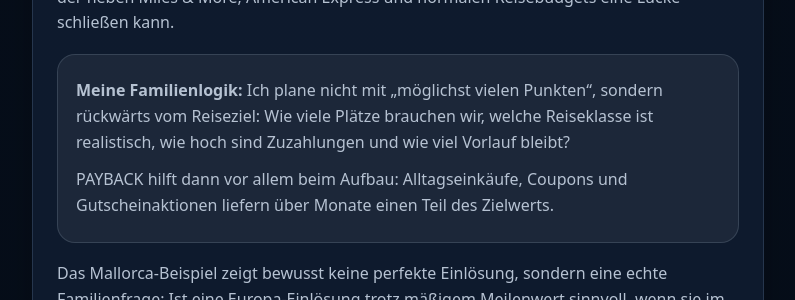
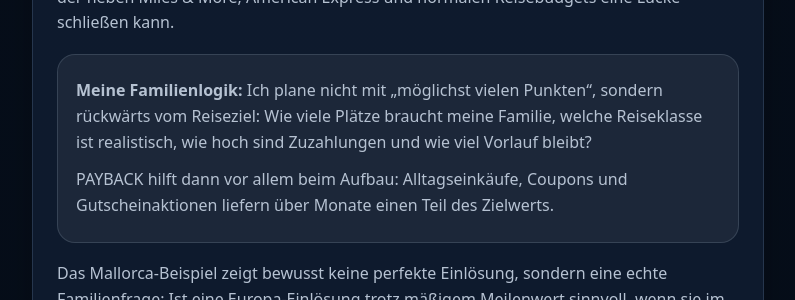
Before and after one commit to Praemienflug-Planer/miles-planer, a Jekyll site: the page built from meilen-sammeln/payback/index.html, in a window 1280 px wide and 900 px high, scrolled down 7485 px. Shown: the part 181-481 px from the top of the window, without its empty margins (68-863 px from the left). Built offline with Jekyll 4.4.1, drawn with Linux system fonts in a browser that asks for light colours.

Commit message:
Use first-person family voice in PAYBACK example

```diff
--- a/_includes/payback/familienbeispiel.html
+++ b/_includes/payback/familienbeispiel.html
@@ -3,7 +3,7 @@
   <h2>PAYBACK als Baustein für Familienreisen</h2>
   <p>Für vier Personen ist PAYBACK selten die komplette Lösung. Ich sehe es eher als Baustein, der neben Miles &amp; More, American Express und normalen Reisebudgets eine Lücke schließen kann.</p>
   <div class="answer-box">
-    <p><strong>Meine Familienlogik:</strong> Ich plane nicht mit „möglichst vielen Punkten“, sondern rückwärts vom Reiseziel: Wie viele Plätze brauchen wir, welche Reiseklasse ist realistisch, wie hoch sind Zuzahlungen und wie viel Vorlauf bleibt?</p>
+    <p><strong>Meine Familienlogik:</strong> Ich plane nicht mit „möglichst vielen Punkten“, sondern rückwärts vom Reiseziel: Wie viele Plätze braucht meine Familie, welche Reiseklasse ist realistisch, wie hoch sind Zuzahlungen und wie viel Vorlauf bleibt?</p>
     <p>PAYBACK hilft dann vor allem beim Aufbau: Alltagseinkäufe, Coupons und Gutscheinaktionen liefern über Monate einen Teil des Zielwerts.</p>
   </div>
   <p>Das Mallorca-Beispiel zeigt bewusst keine perfekte Einlösung, sondern eine echte Familienfrage: Ist eine Europa-Einlösung trotz mäßigem Meilenwert sinnvoll, wenn sie im Ferienbudget mehrere hundert Euro Cash spart?</p>
```
